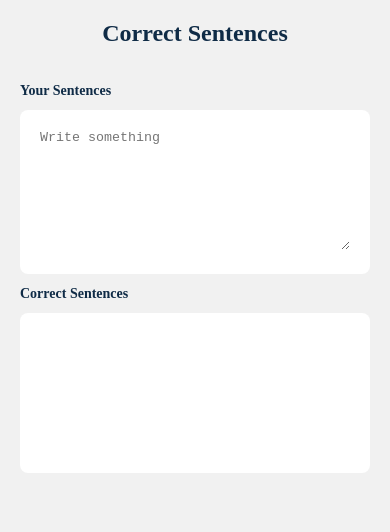
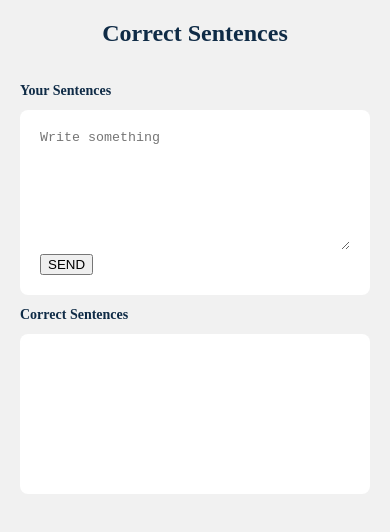
Before and after one commit to YeonsuBaek/learning-english, a Next.js app in the folder application/: page / in a window 390 px wide. Shown: the top 532 px of the page. Built offline with nearby package versions, Linux system fonts and the light colour scheme.

Commit message:
feat: 모바일/테블릿에서 전송 버튼 구현

```diff
--- a/application/components/YourSentences.js
+++ b/application/components/YourSentences.js
@@ -22,9 +22,13 @@ const YourSentences = ({ onSubmit }) => {
 
   const handleEnterPress = (e) => {
     if (e.keyCode == 13 && e.shiftKey == false && !includesKorean(sentence)) {
-      e.preventDefault();
-      onSubmit(sentence);
+      handleSubmit(e);
     }
+  };
+
+  const handleSubmit = (e) => {
+    e.preventDefault();
+    onSubmit(sentence);
   };
 
   return (
@@ -35,6 +39,7 @@ const YourSentences = ({ onSubmit }) => {
           value={sentence}
           onChange={handleChangeSentence}
           onKeyDown={handleEnterPress}
+          onSubmit={handleSubmit}
         />
       </TextBox>
       {languageError && <Error message={languageError} />}
--- a/application/components/layouts/Form.js
+++ b/application/components/layouts/Form.js
@@ -13,6 +13,9 @@ const Form = ({ onSubmit, value, onChange, onKeyDown }) => {
         onChange={onChange}
         onKeyDown={onKeyDown}
       />
+      <button className={styles.send} type='submit'>
+        SEND
+      </button>
     </form>
   );
 };
--- a/application/styles/form.module.css
+++ b/application/styles/form.module.css
@@ -5,3 +5,14 @@
   border: 0;
   outline: 0;
 }
+
+@media screen and (min-width: 900px) {
+  .send {
+    width: 1px !important;
+    height: 1px !important;
+    padding: 0 !important;
+    margin: -1px !important;
+    overflow: hidden !important;
+    border: 0 !important;
+  }
+}
```
